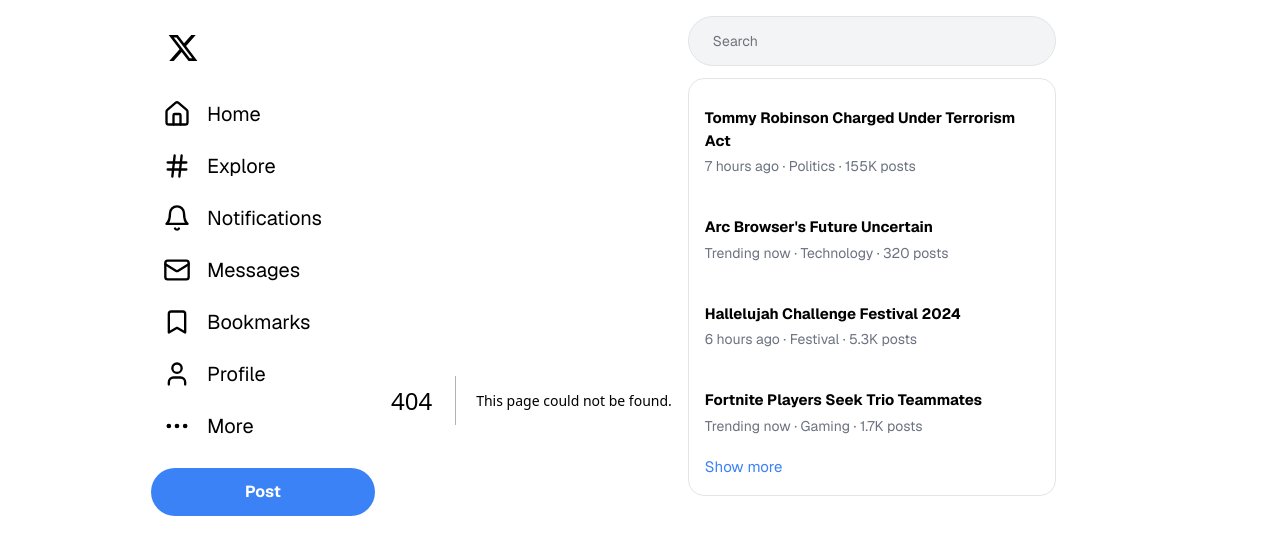
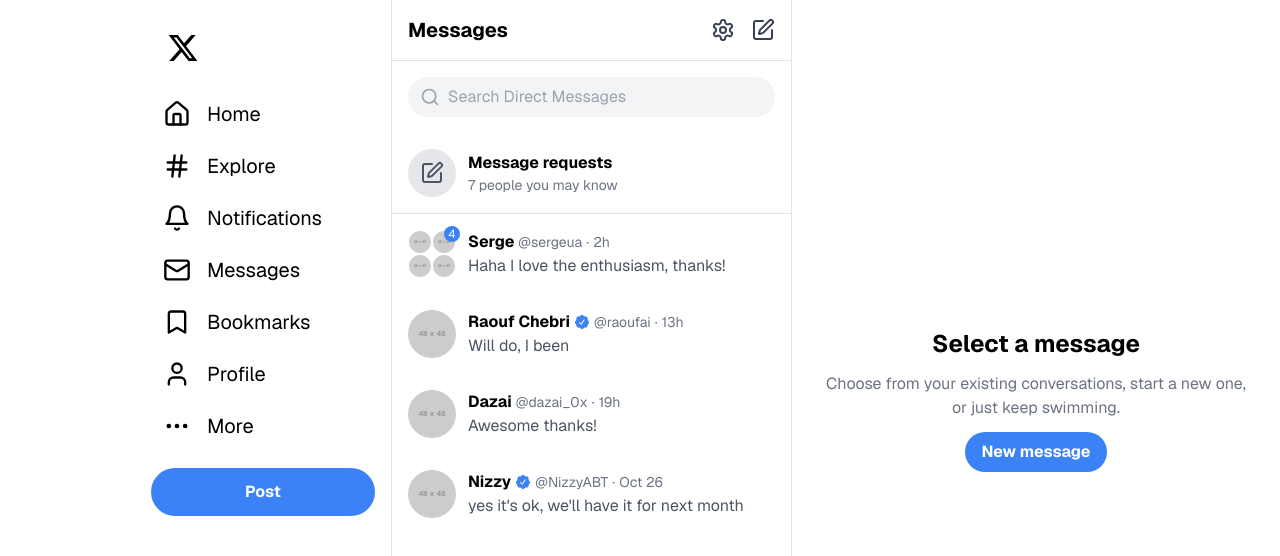
Before and after one commit to michaelshimeles/x-clone, a Next.js app: page /messages in a window 1280 px wide. Before the commit this address had no page. Shown: the top 556 px of the page. Built offline with nearby package versions, Linux system fonts and the light colour scheme.

Commit message:
Created other routes

```diff
--- a/app/(layout)/home-layout.tsx
+++ b/app/(layout)/home-layout.tsx
@@ -13,9 +13,22 @@ export default function HomeLayout({
 }) {
   const pathname = usePathname()
   const isSignInPage = pathname === '/account'
+  const isMessagesPage = pathname === '/messages'
 
   if (isSignInPage) {
     return <>{children}</>
+  }
+
+  if (isMessagesPage) {
+    return (
+      <div className="flex justify-center bg-white text-black min-h-screen">
+        <div className="flex w-full max-w-[1600px]">
+          {/* Left Sidebar */}
+          <LeftSidebar />
+          {children}
+        </div>
+      </div>
+    )
   }
   return (
     <div className="flex justify-center bg-white text-black min-h-screen">
--- /dev/null
+++ b/app/messages/page.tsx
@@ -0,0 +1,159 @@
+"use client"
+import { Settings, Search, PenSquare } from 'lucide-react'
+import { useState } from 'react'
+
+interface MessageProps {
+  avatarSrc: string
+  name: string
+  handle: string
+  time: string
+  message: string
+  isVerified?: boolean
+  hasGroup?: boolean
+  groupCount?: number
+}
+
+function MessageRow({
+  avatarSrc,
+  name,
+  handle,
+  time,
+  message,
+  isVerified = false,
+  hasGroup = false,
+  groupCount = 0
+}: MessageProps): JSX.Element {
+  return (
+    <div className="flex items-start space-x-3 p-4 hover:bg-gray-100 cursor-pointer">
+      {hasGroup ? (
+        <div className="relative">
+          <div className="flex flex-wrap w-12 h-12">
+            {[...Array(4)].map((_, i) => (
+              <img
+                key={i}
+                src={avatarSrc}
+                alt=""
+                className="w-6 h-6 rounded-full border border-white"
+              />
+            ))}
+          </div>
+          {groupCount > 0 && (
+            <span className="absolute -top-1 -right-1 bg-blue-500 text-white text-xs rounded-full w-4 h-4 flex items-center justify-center">
+              {groupCount}
+            </span>
+          )}
+        </div>
+      ) : (
+        <img src={avatarSrc} alt="" className="w-12 h-12 rounded-full" />
+      )}
+
+      <div className="flex-grow min-w-0">
+        <div className="flex items-center space-x-1">
+          <span className="font-bold truncate">{name}</span>
+          {isVerified && (
+            <svg className="w-4 h-4 text-blue-500" fill="currentColor" viewBox="0 0 24 24">
+              <path d="M22.5 12.5c0-1.58-.875-2.95-2.148-3.6.154-.435.238-.905.238-1.4 0-2.21-1.71-3.998-3.818-3.998-.47 0-.92.084-1.336.25C14.818 2.415 13.51 1.5 12 1.5s-2.816.917-3.437 2.25c-.415-.165-.866-.25-1.336-.25-2.11 0-3.818 1.79-3.818 4 0 .494.083.964.237 1.4-1.272.65-2.147 2.018-2.147 3.6 0 1.495.782 2.798 1.942 3.486-.02.17-.032.34-.032.514 0 2.21 1.708 4 3.818 4 .47 0 .92-.086 1.335-.25.62 1.334 1.926 2.25 3.437 2.25 1.512 0 2.818-.916 3.437-2.25.415.163.865.248 1.336.248 2.11 0 3.818-1.79 3.818-4 0-.174-.012-.344-.033-.513 1.158-.687 1.943-1.99 1.943-3.484zm-6.616-3.334l-4.334 6.5c-.145.217-.382.334-.625.334-.143 0-.288-.04-.416-.126l-.115-.094-2.415-2.415c-.293-.293-.293-.768 0-1.06s.768-.294 1.06 0l1.77 1.767 3.825-5.74c.23-.345.696-.436 1.04-.207.346.23.44.696.21 1.04z" />
+            </svg>
+          )}
+          <span className="text-gray-500 text-sm truncate">{handle}</span>
+          <span className="text-gray-500 text-sm">·</span>
+          <span className="text-gray-500 text-sm">{time}</span>
+        </div>
+        <p className="text-gray-600 truncate">{message}</p>
+      </div>
+    </div>
+  )
+}
+
+export default function Messages(): JSX.Element {
+  const [searchTerm, setSearchTerm] = useState('')
+
+  return (
+    <div className="flex w-full min-h-screen border-l">
+      {/* Messages List Panel */}
+      <div className="w-[400px] border-r">
+        <header className="flex justify-between items-center p-4 border-b">
+          <h1 className="text-xl font-bold">Messages</h1>
+          <div className="flex space-x-4">
+            <Settings className="w-6 h-6 text-gray-700 cursor-pointer" />
+            <PenSquare className="w-6 h-6 text-gray-700 cursor-pointer" />
+          </div>
+        </header>
+
+        <div className="p-4">
+          <div className="relative">
+            <Search className="absolute left-3 top-1/2 transform -translate-y-1/2 text-gray-400 w-5 h-5" />
+            <input
+              type="text"
+              placeholder="Search Direct Messages"
+              className="w-full py-2 pl-10 pr-4 bg-gray-100 rounded-full outline-none"
+              value={searchTerm}
+              onChange={(e) => setSearchTerm(e.target.value)}
+            />
+          </div>
+        </div>
+
+        <div className="border-b">
+          <div className="flex items-center space-x-3 p-4">
+            <div className="w-12 h-12 bg-gray-200 rounded-full flex items-center justify-center">
+              <PenSquare className="w-6 h-6 text-gray-600" />
+            </div>
+            <div>
+              <h2 className="font-bold">Message requests</h2>
+              <p className="text-gray-500 text-sm">7 people you may know</p>
+            </div>
+          </div>
+        </div>
+
+        <div>
+          <MessageRow
+            avatarSrc="https://placehold.co/48x48"
+            name="Serge"
+            handle="@sergeua"
+            time="2h"
+            message="Haha I love the enthusiasm, thanks!"
+            hasGroup={true}
+            groupCount={4}
+          />
+
+          <MessageRow
+            avatarSrc="https://placehold.co/48x48"
+            name="Raouf Chebri"
+            handle="@raoufai"
+            time="13h"
+            message="Will do, I been"
+            isVerified={true}
+          />
+
+          <MessageRow
+            avatarSrc="https://placehold.co/48x48"
+            name="Dazai"
+            handle="@dazai_0x"
+            time="19h"
+            message="Awesome thanks!"
+          />
+
+          <MessageRow
+            avatarSrc="https://placehold.co/48x48"
+            name="Nizzy"
+            handle="@NizzyABT"
+            time="Oct 26"
+            message="yes it's ok, we'll have it for next month"
+            isVerified={true}
+          />
+        </div>
+      </div>
+
+      {/* Empty State Panel */}
+      <div className="flex-1 flex flex-col items-center justify-center space-y-3 p-8 text-center bg-white">
+        <h2 className="text-2xl font-bold">Select a message</h2>
+        <p className="text-gray-500">
+          Choose from your existing conversations, start a new one, or just keep swimming.
+        </p>
+        <button className="bg-blue-500 text-white font-bold px-4 py-2 rounded-full hover:bg-blue-600">
+          New message
+        </button>
+      </div>
+    </div>
+  )
+}
--- a/components/wrapper/left-sidebar.tsx
+++ b/components/wrapper/left-sidebar.tsx
@@ -35,7 +35,7 @@ const Sidebar = () => {
           <NavItem icon={<Home size={28} />} label="Home" path="/" />
           <NavItem icon={<Hash size={28} />} label="Explore" path="/explore" />
           <NavItem icon={<Bell size={28} />} label="Notifications" path="/notifications" />
-          <NavItem icon={<Mail size={28} />} label="Messages" path="/" />
+          <NavItem icon={<Mail size={28} />} label="Messages" path="/messages" />
           <NavItem icon={<Bookmark size={28} />} label="Bookmarks" path="/bookmarks" />
           <NavItem icon={<User size={28} />} label="Profile" path="/profile" />
           <NavItem icon={<MoreHorizontal size={28} />} label="More" path="/" />
```
